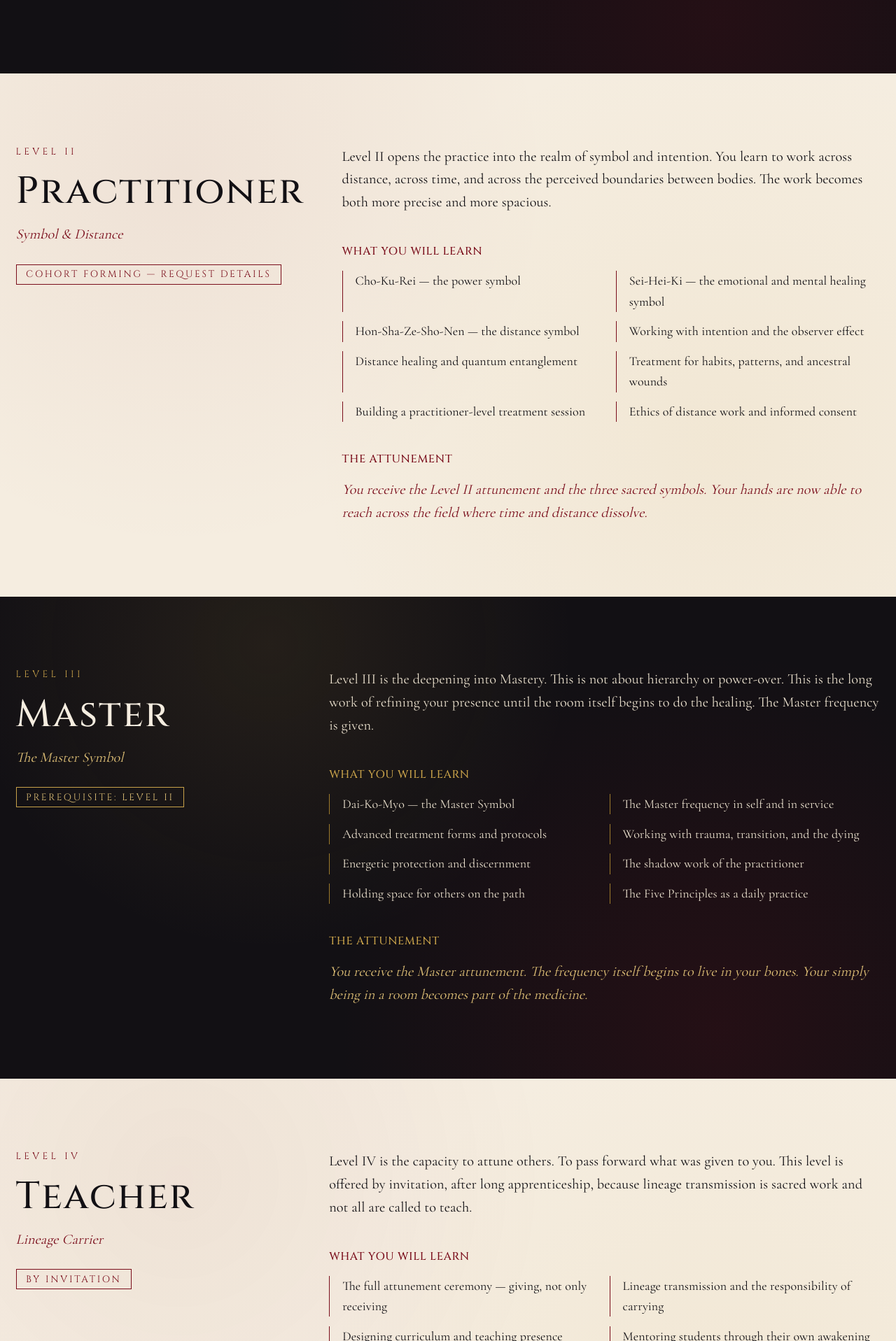
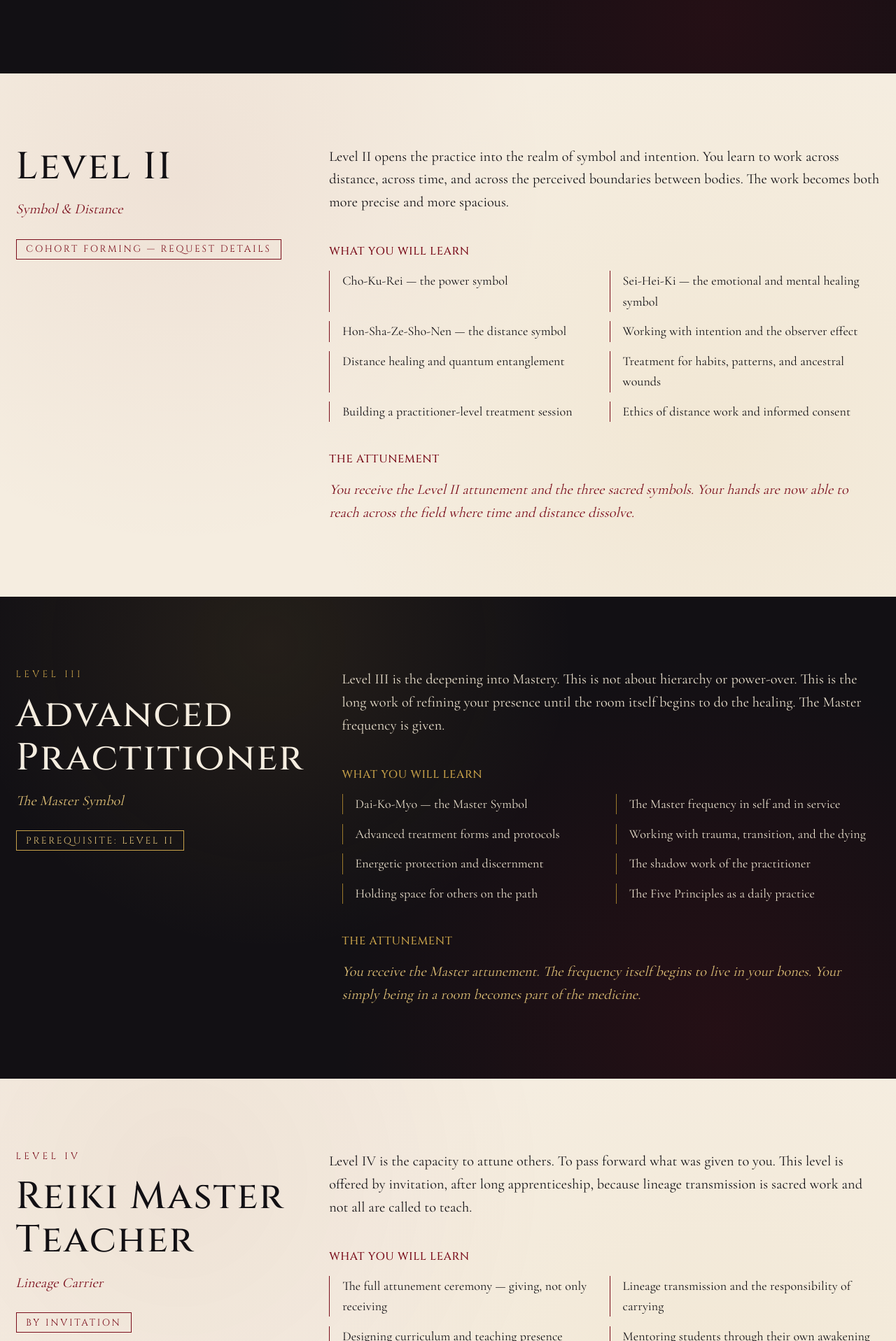
Before and after one commit to lissy216/quantum-shamanic-reiki, a Next.js app: page /levels in a window 1280 px wide. Shown: the part 1515-3432 px from the top of the page at 70% size. Built offline with nearby package versions, Linux system fonts and the light colour scheme.

Commit message:
fix: level names on the levels page

```diff
--- a/src/app/levels/page.tsx
+++ b/src/app/levels/page.tsx
@@ -4,12 +4,12 @@ import BrandSigil from "@/components/BrandSigil";
 export const metadata = {
   title: "The Four Levels of Reiki Certification",
   description:
-    "The QSR Reiki certification path has four levels: Foundation (Level 1), Practitioner (Level 2), Master (Level 3), and Teacher (Level 4). Curriculum, attunements, prerequisites, and what each level opens for both beginners and practitioners trained in other Reiki traditions.",
+    "The QSR Reiki certification path has four levels: Level 1, Level 2, Level 3 (Advanced Practitioner), and Level 4 (Reiki Master Teacher). Curriculum, attunements, prerequisites, and what each level opens for both beginners and practitioners trained in other Reiki traditions.",
   alternates: { canonical: "/levels" },
   openGraph: {
     title: "The Four Levels of Reiki Certification",
     description:
-      "Foundation, Practitioner, Master, Teacher. Full curriculum and attunement details for each level of Quantum Shamanic Reiki.",
+      "Level 1, Level 2, Advanced Practitioner, Reiki Master Teacher. Full curriculum and attunement details for each level of Quantum Shamanic Reiki.",
     url: "https://quantumshamanicreiki.com/levels",
   },
 };
@@ -51,6 +51,7 @@ export default function LevelsPage() {
             <div className="wrap section">
               <div className="grid gap-12 lg:grid-cols-[1fr_2fr] items-start">
                 <div>
+                  {lvl.title ? (
                     <p
                       className={`font-display text-xs tracking-[0.32em] uppercase ${
                         dark ? "text-[var(--color-gold)]" : "text-[var(--color-crimson)]"
@@ -58,12 +59,13 @@ export default function LevelsPage() {
                     >
                       {lvl.tag}
                     </p>
+                  ) : null}
                   <h2
-                    className={`font-display text-3xl md:text-5xl mt-4 ${
-                      dark ? "text-[var(--color-ivory)]" : "text-[var(--color-charcoal)]"
-                    }`}
+                    className={`font-display text-3xl md:text-5xl ${
+                      lvl.title ? "mt-4" : ""
+                    } ${dark ? "text-[var(--color-ivory)]" : "text-[var(--color-charcoal)]"}`}
                   >
-                    {lvl.title}
+                    {lvl.title ?? lvl.tag}
                   </h2>
                   <p
                     className={`font-serif italic text-lg mt-3 ${
@@ -141,7 +143,7 @@ export default function LevelsPage() {
             The first step is Level I.
           </h2>
           <p className="font-serif text-lg text-[var(--color-ivory-warm)] mt-6 leading-relaxed">
-            Foundation training is open for enrollment. Whether you are new to Reiki,
+            Level I training is open for enrollment. Whether you are new to Reiki,
             already trained in another tradition, or simply called to deepen — all are welcome.
           </p>
           <div className="mt-10 flex flex-wrap justify-center gap-4">
@@ -154,10 +156,20 @@ export default function LevelsPage() {
   );
 }
 
-const LEVEL_DETAIL = [
+type LevelDetail = {
+  tag: string;
+  /** Optional. Levels I and II carry no title, only a tag and a strapline. */
+  title?: string;
+  subtitle: string;
+  status: string;
+  intro: string;
+  curriculum: string[];
+  attunement: string;
+};
+
+const LEVEL_DETAIL: LevelDetail[] = [
   {
     tag: "Level I",
-    title: "Foundation",
     subtitle: "Becoming Reiki",
     status: "Open for enrollment",
     intro:
@@ -178,7 +190,6 @@ const LEVEL_DETAIL = [
   },
   {
     tag: "Level II",
-    title: "Practitioner",
     subtitle: "Symbol & Distance",
     status: "Cohort forming — request details",
     intro:
@@ -198,7 +209,7 @@ const LEVEL_DETAIL = [
   },
   {
     tag: "Level III",
-    title: "Master",
+    title: "Advanced Practitioner",
     subtitle: "The Master Symbol",
     status: "Prerequisite: Level II",
     intro:
@@ -218,7 +229,7 @@ const LEVEL_DETAIL = [
   },
   {
     tag: "Level IV",
-    title: "Teacher",
+    title: "Reiki Master Teacher",
     subtitle: "Lineage Carrier",
     status: "By invitation",
     intro:
```
Lines whose indentation alone changed are shown as unchanged.
